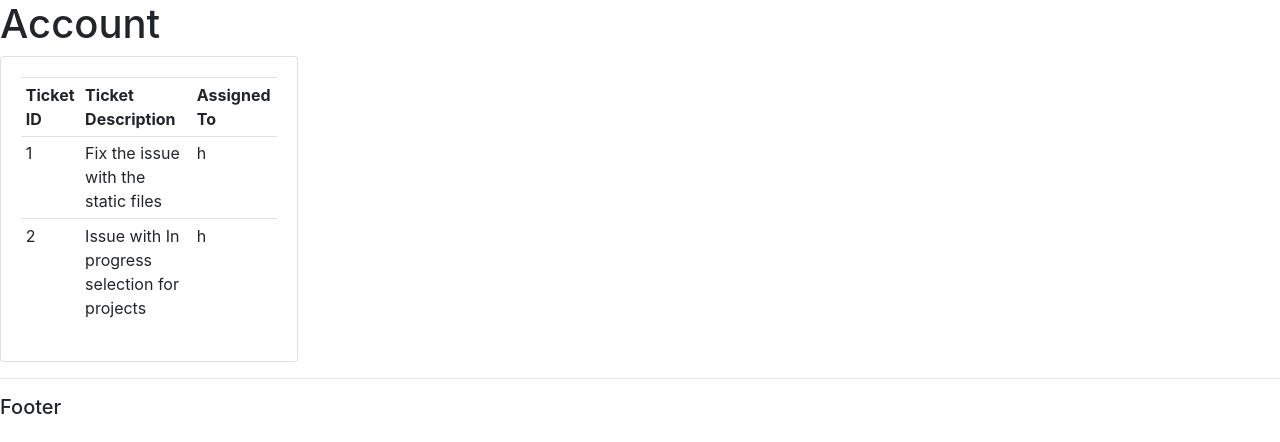
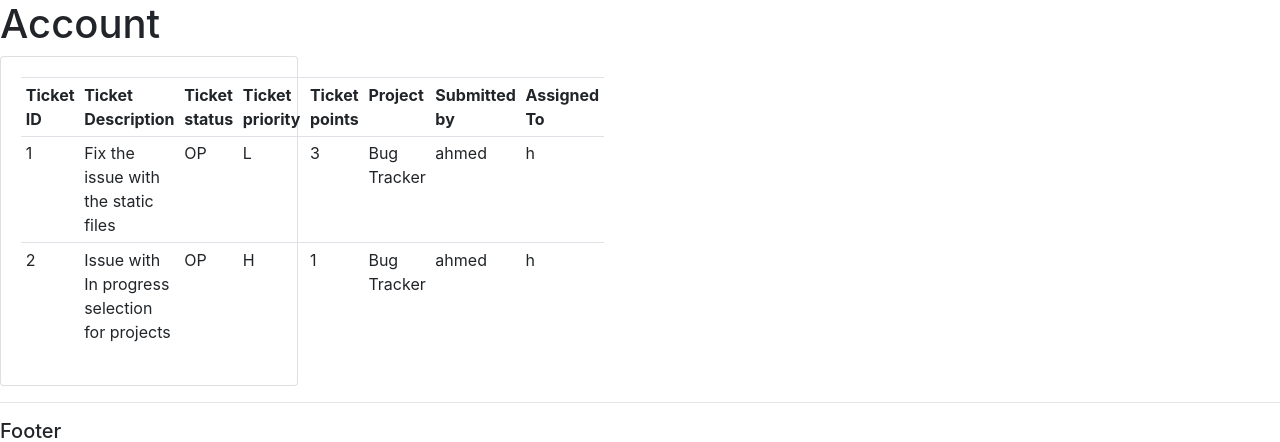
Before and after one commit to Kafrawy31/Bug-Tracker, a Django app: page /user/1/ in a window 1280 px wide. Shown: the part 56-498 px from the top of the page. Run offline with Django 4.2, Linux system fonts and the light colour scheme; data comes from the database, SQL or seed files in the repository; some libraries are stand-ins or nearby versions.

Commit message:
finish user ticket dynamic data

```diff
--- a/MyBugTracker/accounts/templates/accounts/user.html
+++ b/MyBugTracker/accounts/templates/accounts/user.html
@@ -12,12 +12,22 @@
                     <tr>
                         <th>Ticket ID</th>
                         <th>Ticket Description</th>
+                        <th>Ticket status</th>
+                        <th>Ticket priority</th>
+                        <th>Ticket points</th>
+                        <th>Project</th>
+                        <th>Submitted by</th>
                         <th>Assigned To</th>
                     </tr>
                     {% for ticket in user_tickets %}
                         <tr>
                             <td>{{ ticket.TicketId}}</td>
                             <td>{{ ticket.TicketDescription }}</td>
+                            <td>{{ ticket.TicketStatus }}</td>
+                            <td>{{ ticket.TicketPriority }}</td>
+                            <td>{{ ticket.TicketPoints }}</td>
+                            <td>{{ ticket.TicketProject }}</td>
+                            <td>{{ ticket.TicketSubmittedBy }}</td>
                             <td>h</td>
                         </tr>
                         {% endfor %}
```
